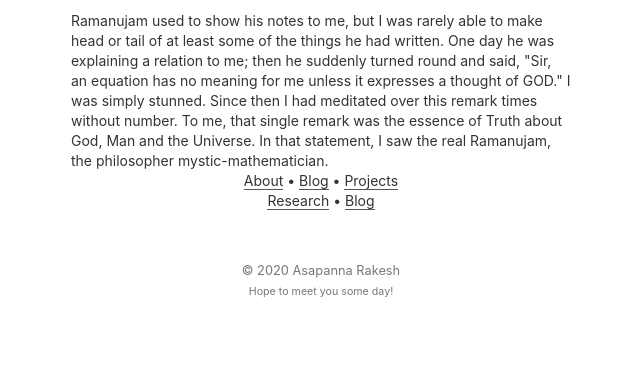
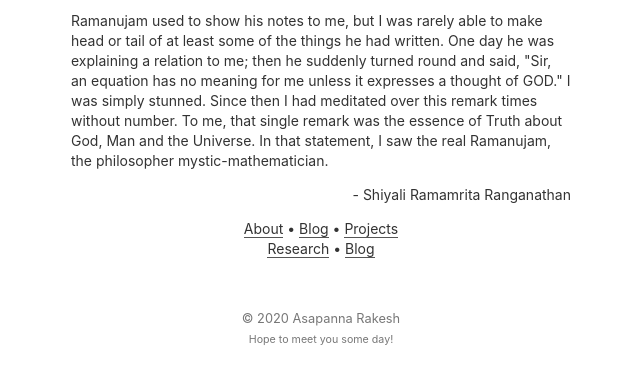
Before and after one commit to INF800/whoami, a Jekyll site: the page built from index.html, in a window 1280 px wide, cut to the strip 159-543 px from the top of the page. Shown: the whole strip, without its empty margins (319-959 px from the left). Built offline with Jekyll 4.4.1, drawn with Linux system fonts in a browser that asks for light colours.

Commit message:
Ramanujan

```diff
--- a/index.html
+++ b/index.html
@@ -8,6 +8,9 @@ layout: default
 		Ramanujam used to show his notes to me, but I was rarely able to make head or tail of at least some of the things he had written. One day he was explaining a relation to me; then he suddenly turned round and said, "Sir, an equation has no meaning for me unless it expresses a thought of GOD."
 I was simply stunned. Since then I had meditated over this remark times without number. To me, that single remark was the essence of Truth about God, Man and the Universe. In that statement, I saw the real Ramanujam, the philosopher mystic-mathematician.
 	</div>
+	<p style="text-align: right;">
+		- Shiyali Ramamrita Ranganathan
+	</p>
 
 	<div style="text-align: center;">
 		<a style="text-decoration: none;" href="/whoami/about">About</a> • <a style="text-decoration: none;" href="/whoami/contents">Blog</a> • <a style="text-decoration: none;" href="/about">Projects</a> <br/>
```
